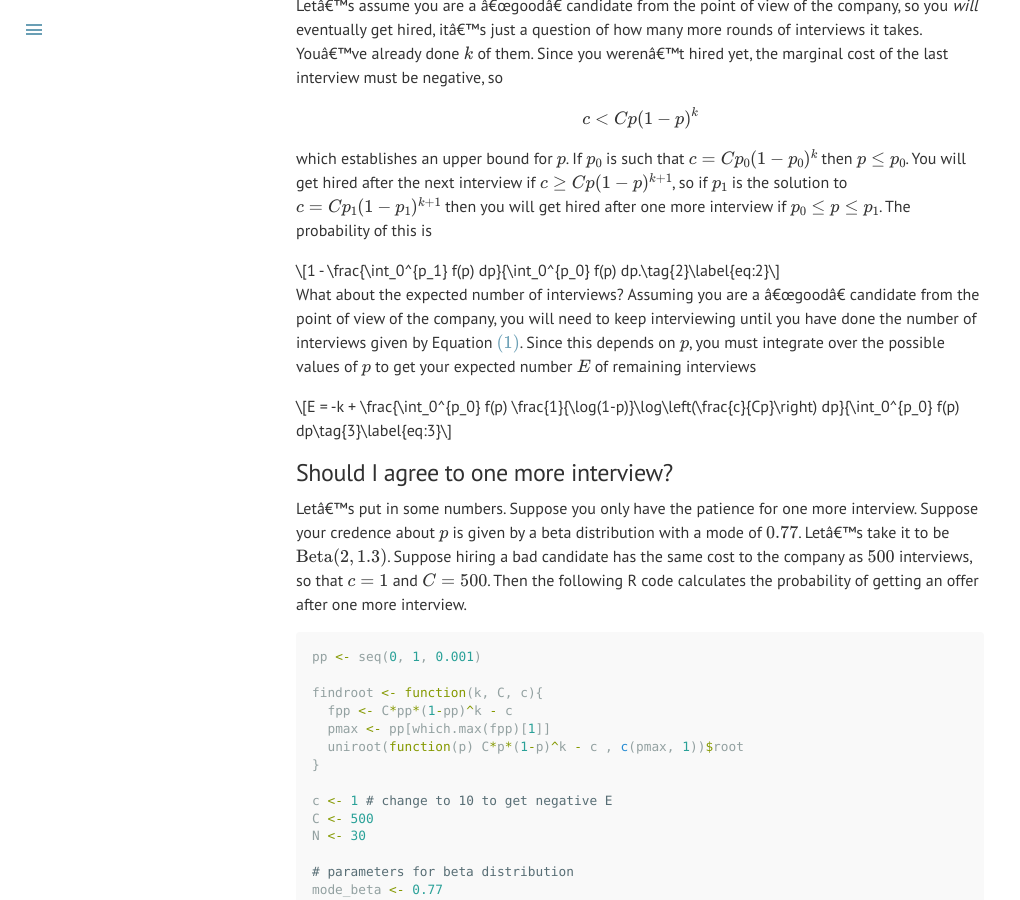
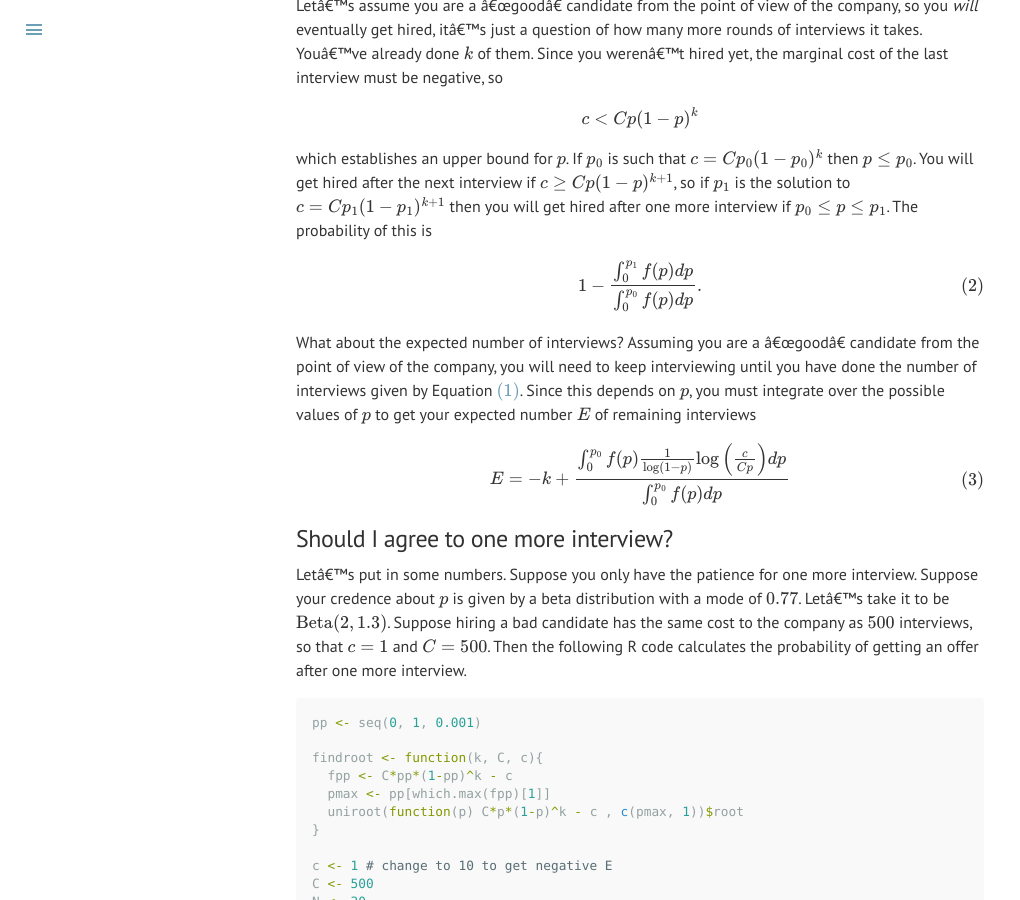
Before and after one commit to datascienceconfidential/datascienceconfidential.github.io, a Jekyll site: the page built from _posts/2024-11-10-interview-hell.md, in a window 1280 px wide and 900 px high, scrolled down 2467 px. Shown: the whole window, without its empty margins (0-1020 px from the left). Built offline with Jekyll 4.4.1, drawn with Linux system fonts in a browser that asks for light colours; formulas are drawn with MathJax 3; a script that is not in the unit is left out; comment, search, counter and statistics services are not loaded.

Commit message:
Missing brackets added

```diff
--- a/_posts/2024-11-10-interview-hell.md
+++ b/_posts/2024-11-10-interview-hell.md
@@ -63,11 +63,11 @@ $$c < Cp(1-p)^k$$
 
 which establishes an upper bound for $p$. If $p_0$ is such that $c = Cp_0(1-p_0)^k$ then $p \le p_0$. You will get hired after the next interview if $c \ge Cp(1-p)^{k+1}$, so if $p_1$ is the solution to $c = Cp_1(1-p_1)^{k+1}$ then you will get hired after one more interview if $p_0 \le p \le p_1$. The probability of this is
 
-$$1 - \frac{\int_0^{p_1} f(p) dp}{\int_0^{p_0} f(p) dp.\tag{2}\label{eq:2}$$
+$$1 - \frac{\int_0^{p_1} f(p) dp}{\int_0^{p_0} f(p) dp}.\tag{2}\label{eq:2}$$
 
 What about the expected number of interviews? Assuming you are a "good" candidate from the point of view of the company, you will need to keep interviewing until you have done the number of interviews given by Equation $\eqref{eq:1}$. Since this depends on $p$, you must integrate over the possible values of $p$ to get your expected number $E$ of remaining interviews
 
-$$E = -k + \frac{\int_0^{p_0} f(p) \frac{1}{\log(1-p)}\log\left(\frac{c}{Cp}\right) dp}{\int_0^{p_0} f(p) dp\tag{3}\label{eq:3}$$
+$$E = -k + \frac{\int_0^{p_0} f(p) \frac{1}{\log(1-p)}\log\left(\frac{c}{Cp}\right) dp}{\int_0^{p_0} f(p) dp}\tag{3}\label{eq:3}$$
 
 ## Should I agree to one more interview?
 Let's put in some numbers. Suppose you only have the patience for one more interview. Suppose your credence about $p$ is given by a beta distribution with a mode of $0.77$. Let's take it to be $\mathrm{Beta}(2, 1.3)$. Suppose hiring a bad candidate has the same cost to the company as $500$ interviews, so that $c=1$ and $C=500$. Then the following R code calculates the probability of getting an offer after one more interview.
```
